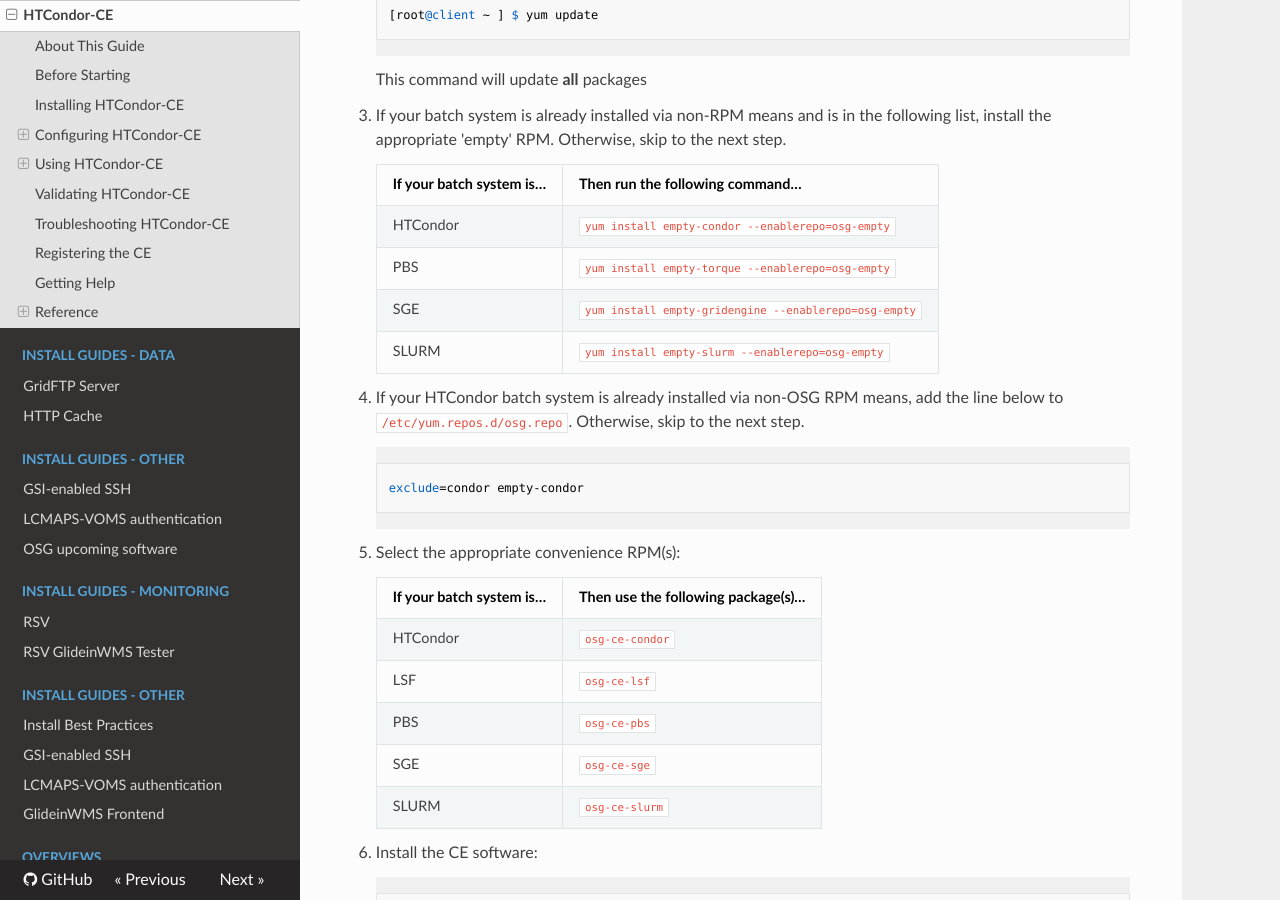
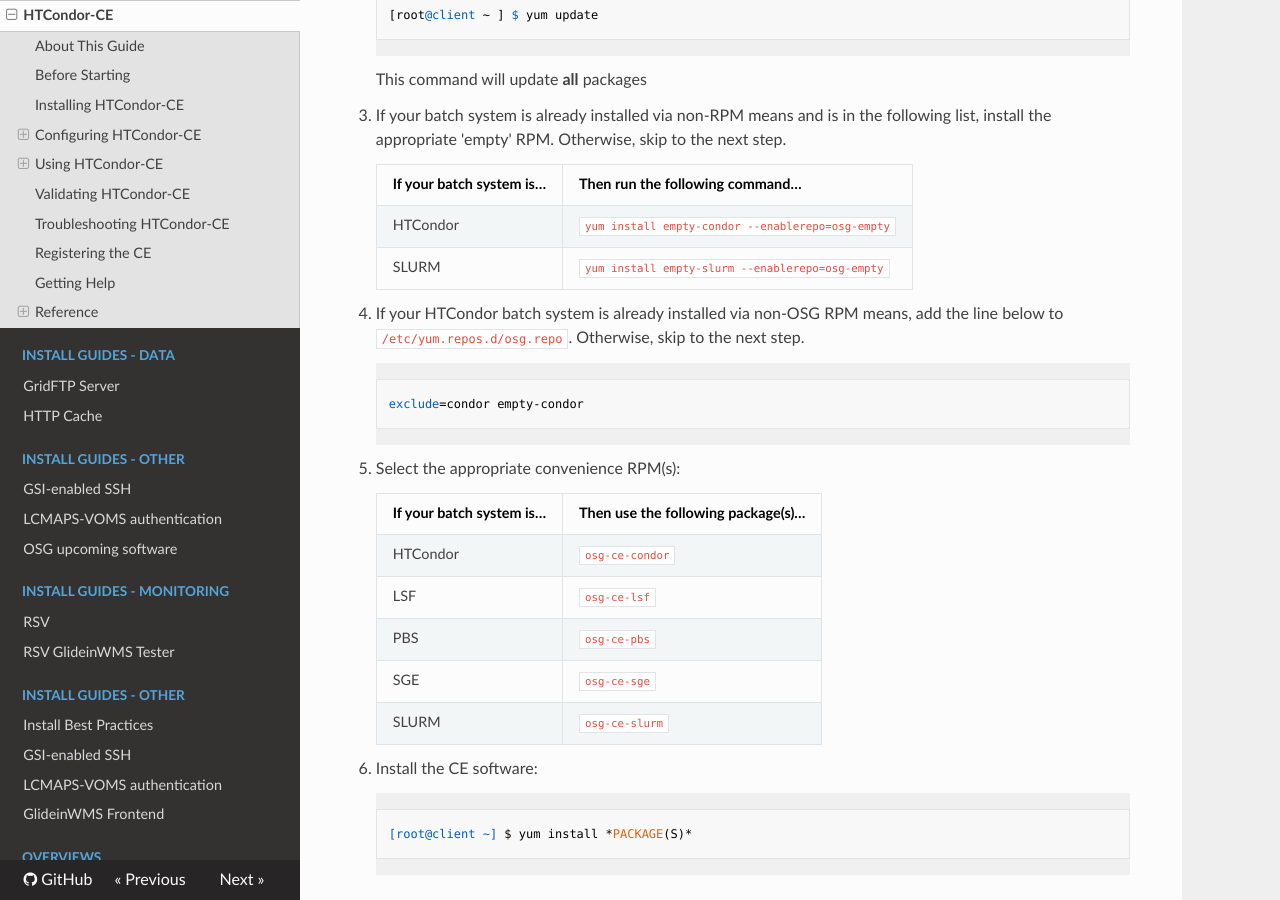
Before and after one commit to osg-htc/docs, an MkDocs documentation site: the page built from docs/compute-element/install-htcondor-ce.md, in a window 1280 px wide and 900 px high, scrolled down 1268 px. Built offline with MkDocs 1.6.1, drawn with Linux system fonts in a browser that asks for light colours; nearby versions of some CDN libraries; old or Windows-style settings are respelled for this version of MkDocs.

Commit message:
Installing empty-{torque,gridengine} are no longer required
https://jira.opensciencegrid.org/browse/SOFTWARE-1796

- empty-slurm still necessary because of the dependence on slurm by
  gratia-probe-slurm
- empty-condor still necessary because of the dependence on condor by
  htcondor-ce and gratia-probe-condor

```diff
--- a/docs/compute-element/install-htcondor-ce.md
+++ b/docs/compute-element/install-htcondor-ce.md
@@ -46,8 +46,6 @@
     | If your batch system is… | Then run the following command…                       |
     |:-------------------------|:------------------------------------------------------|
     | HTCondor                 | `yum install empty-condor --enablerepo=osg-empty`     |
-    | PBS                      | `yum install empty-torque --enablerepo=osg-empty`     |
-    | SGE                      | `yum install empty-gridengine --enablerepo=osg-empty` |
     | SLURM                    | `yum install empty-slurm --enablerepo=osg-empty`      |
 
 4. If your HTCondor batch system is already installed via non-OSG RPM means, add the line below to `/etc/yum.repos.d/osg.repo`. Otherwise, skip to the next step.
```
